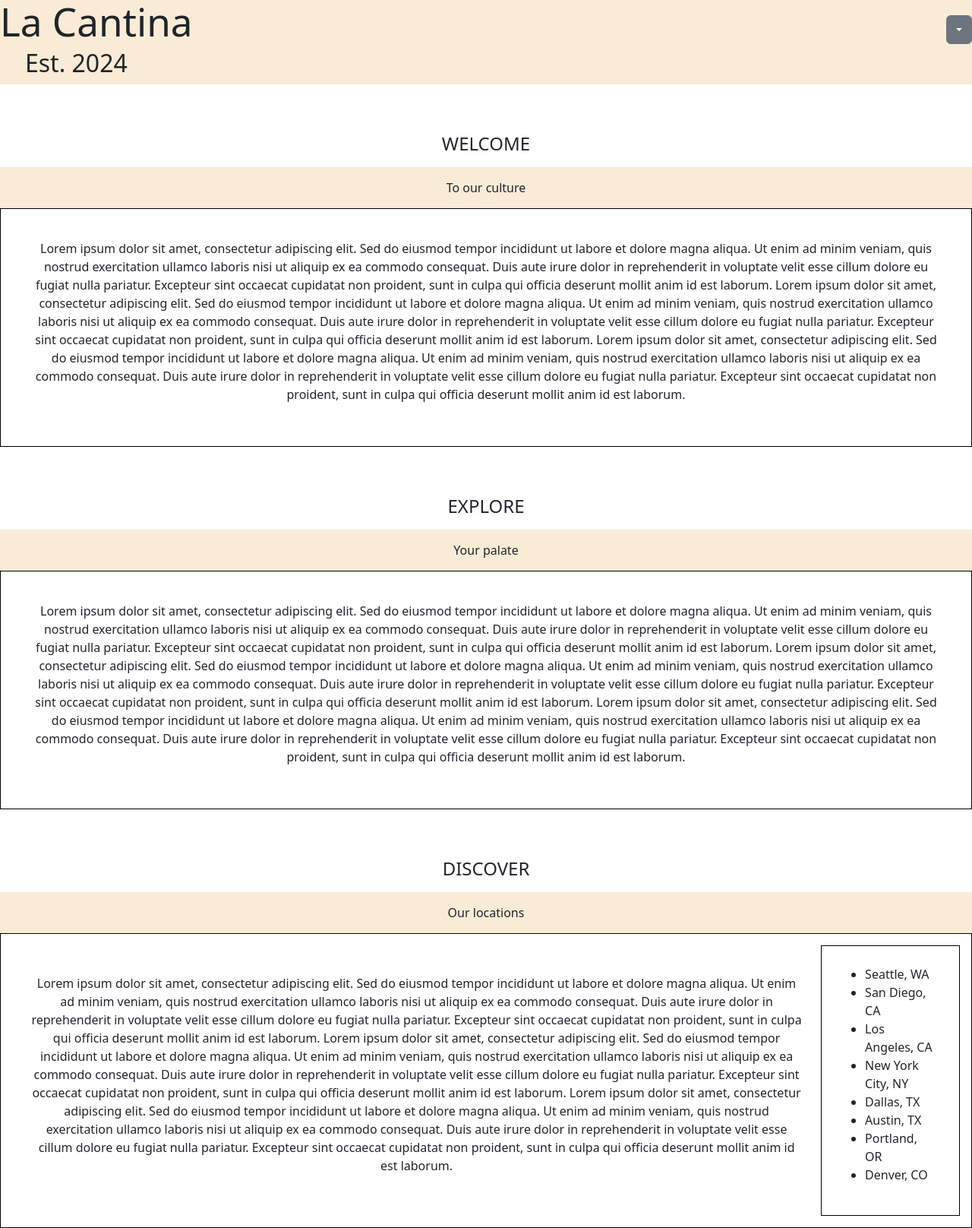
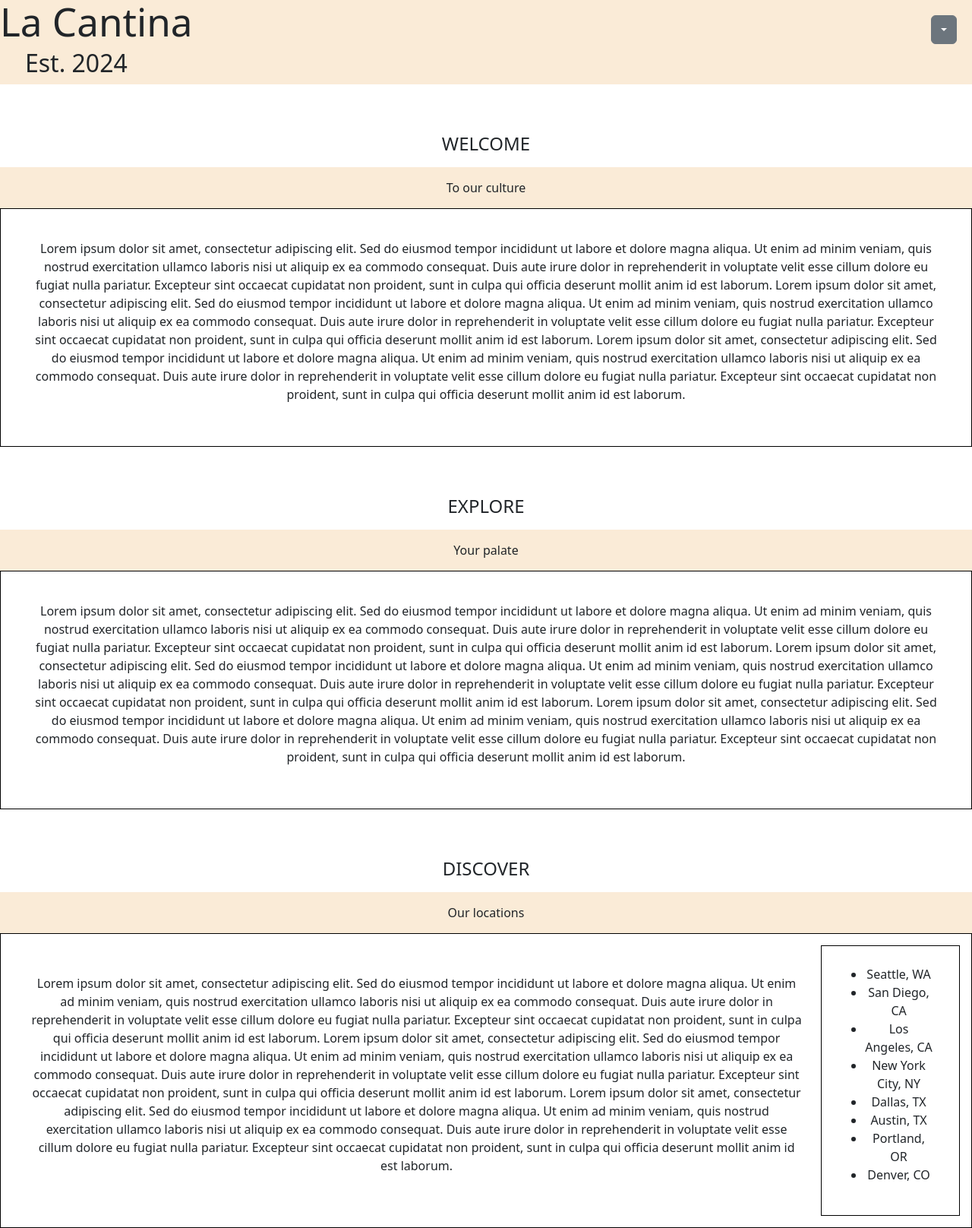
Before and after one commit to ZacharyJorg/Fast-Food-Website, a React (Vite) app: page / in a window 1280 px wide. Shown: the whole page at 76% size. Built offline with nearby package versions, Linux system fonts and the light colour scheme.

Commit message:
fixed button on the nav stiking to the right side, also fixed the text in the locations box

```diff
--- a/src/App.css
+++ b/src/App.css
@@ -50,10 +50,13 @@ img {
 }
 
 .locations-container {
-  text-align: left;
   border: 1px solid black;
   justify-items: center;
   padding: 25px;
   padding-right: 35px;
   display: inline-block;
 }
+
+.dropdown-toggle {
+  margin-right: 20px;
+}
```
